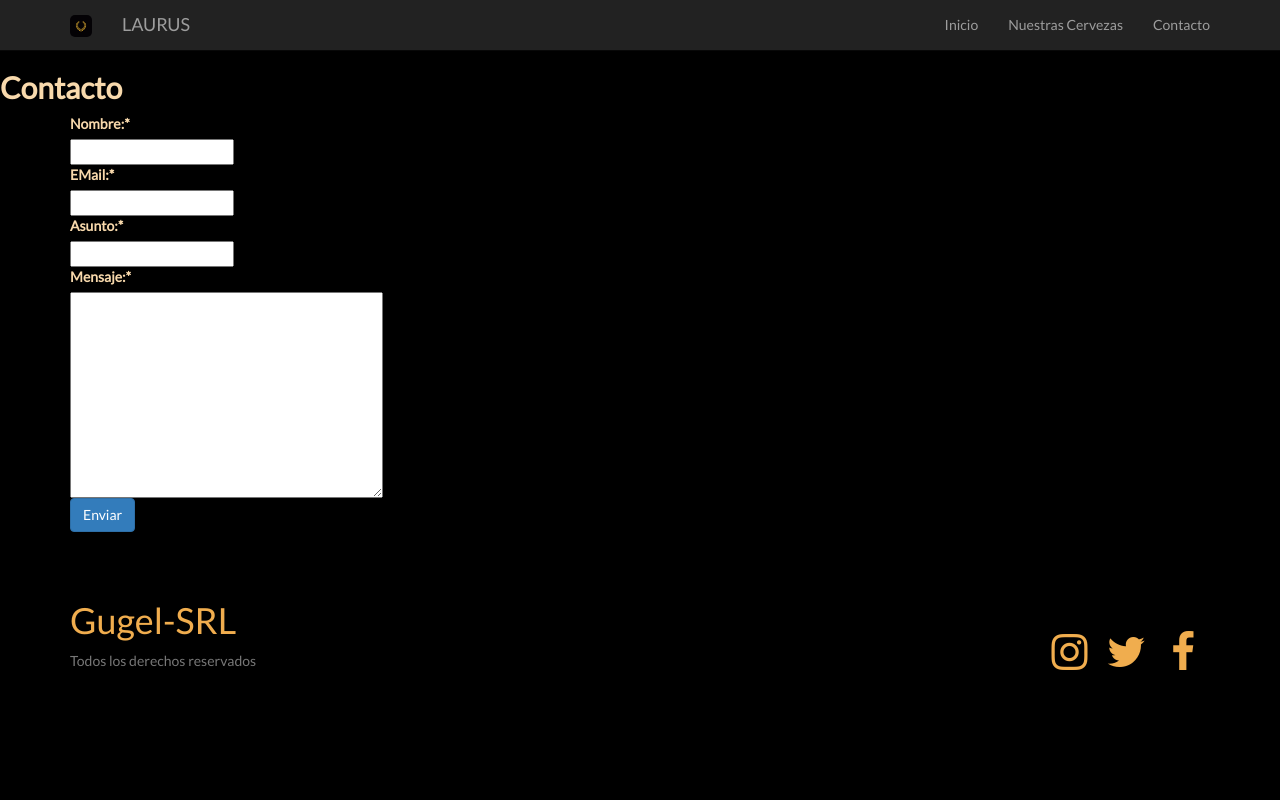
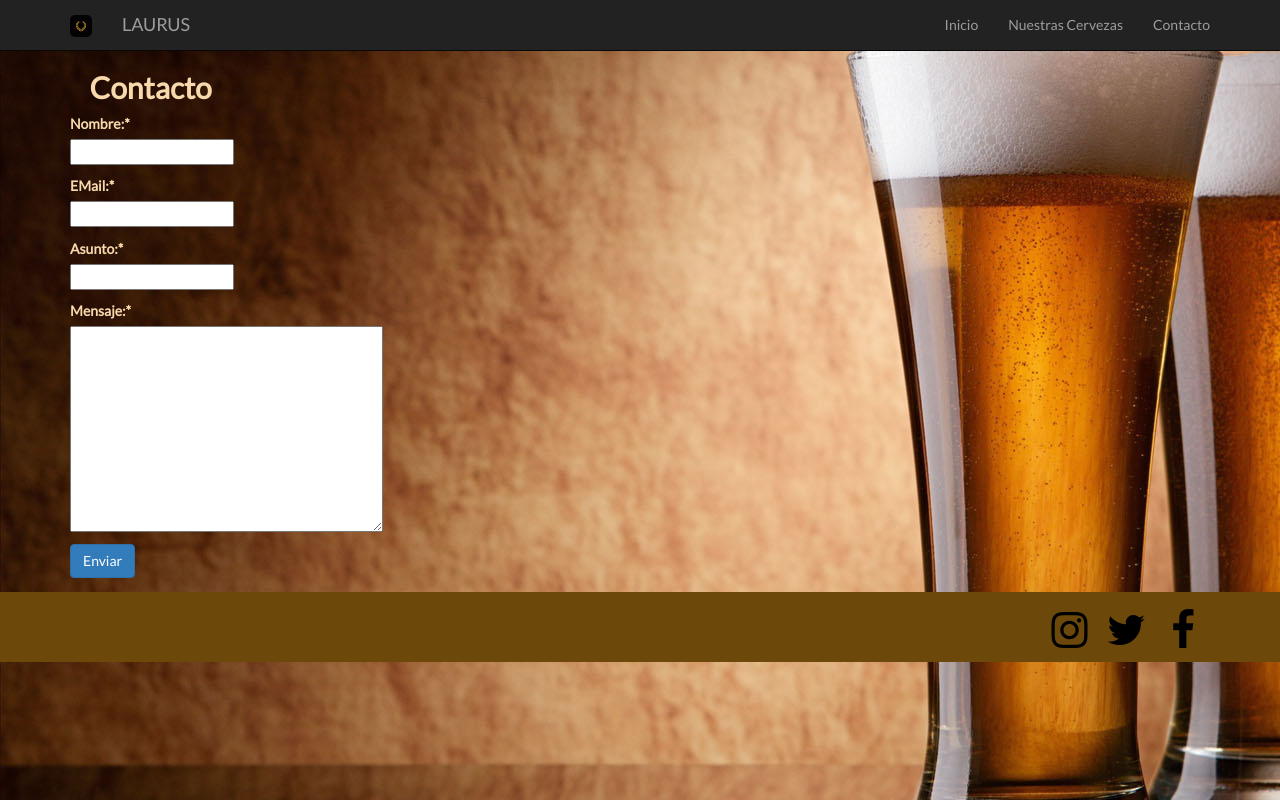
Before and after one commit to CodingMonkey-SA/laurus, a Django app: page /contacto/ in a window 1280 px wide. Run offline with Django 3.2, Linux system fonts and the light colour scheme; some libraries are stand-ins or nearby versions.

Commit message:
arreglo de footer y contacto

```diff
--- a/core/templates/Contacto.html
+++ b/core/templates/Contacto.html
@@ -6,13 +6,20 @@
 <style>
 #id_email, #id_name, #id_subject, #id_message {
     color:black;
+    margin-bottom: 1%;
+}
+body{
+  background-image: url('../static/core/imagenes/birras.jpg');
 }
 </style>
 
-    <h2 style="color:#f8d9ac"><b>Contacto</b></h2>
+    <h2 style="color:#f8d9ac ; padding-left:7%"><b>Contacto</b></h2>
     <div class="container" style='color:#f8d9ac'>
          {% crispy form %}
     </div>
+
+
+
 {% endblock %}
 
 {% include "Footer.html" %}
--- a/core/templates/Footer.html
+++ b/core/templates/Footer.html
@@ -1,17 +1,17 @@
-<footer class="section">
+<footer style="padding:0 ; background-color:6C480B"class="section">
    <div class="container">
       <div class="row">
          <div class="col-sm-6">
-            <h1 class="text-warning">Gugel-SRL</h1>
-            <p class="text-muted">Todos los derechos reservados<br><br></p>
+            <h1 class="text-warning"></h1>
+            <p class="text-muted"><br><br></p>
          </div>
-         <div class="col-sm-6">
-            <p class="text-info text-right"> <br><br></p>
+         <div style="heigth:auto" class="col-sm-6">
+            <p style="margin:0%" class="text-info text-right"> <br><br></p>
             <div class="row">
                <div class="col-md-12 hidden-lg hidden-md hidden-sm text-left"> <a href="#"><i class="fa fa-3x fa-fw fa-instagram text-inverse"></i></a> <a href="#"><i class="fa fa-3x fa-fw fa-twitter text-inverse"></i></a> <a href="#"><i class="fa fa-3x fa-fw fa-facebook text-inverse"></i></a> <a href="#"><i class="fa fa-3x fa-fw fa-github text-inverse"></i></a> </div>
             </div>
-            <div class="row">
-               <div class="col-md-12 hidden-xs text-right"> <a href="#"><i class="fa fa-3x fa-fw fa-instagram text-warning"></i></a> <a href="#"><i class="fa fa-3x fa-fw fa-twitter text-warning"></i></a> <a href="#"><i class="fa fa-3x fa-facebook fa-fw text-warning"></i></a></div>
+            <div style="margin-top:-4%" class="row">
+               <div class="col-md-12 hidden-xs text-right"> <a href="#"><i class="fa fa-3x fa-fw fa-instagram text-warning" style="color:black"></i></a> <a href="#"><i class="fa fa-3x fa-fw fa-twitter text-warning" style="color:black"></i></a> <a href="#"><i class="fa fa-3x fa-facebook fa-fw text-warning" style="color:black"></i></a></div>
             </div>
          </div>
       </div>
--- a/core/views.py
+++ b/core/views.py
@@ -24,27 +24,10 @@ class ContactFormView(FormView):
             subject=form.cleaned_data.get('subject').strip(),
             message=message,
             from_email='contacto.gigosoft@myapp.com',
-            recipient_list=['contacto.gigosoft@gmail.com'],
+            recipient_list=['simoncellisantiago@gmail.com'],
         )
         return super(ContactFormView, self).form_valid(form)
 
 def contact(request):
     contact_form = ContactFormView()
     return render(request, 'Contacto.html', {'contact_form': contact_form})
-
-#def contacto(request):
-#    if request.method=='POST':
-#        form = ContactForm(request.POST)
-#        if form.is_valid():
-#            subject = form.cleaned_data['subject']
-#            message = form.cleaned_data['message']
-#            sender = form.cleaned_data['sender']
-#            cc_myself = form.cleaned_data['cc_myself']
-#            recipients = ['info@example.com']
-#            if cc_myself:
-#                recipients.append(sender)
-#            send_mail(subject, message, sender, recipients)
-#            return HttpResponseRedirect('/')
-#    else:
-#        formulario = ContactForm()
-#    return render(request, 'Contacto.html', {'formulario':formulario})
```
Also changed, not shown: core/static/core/imagenes/birras.jpg (added).
